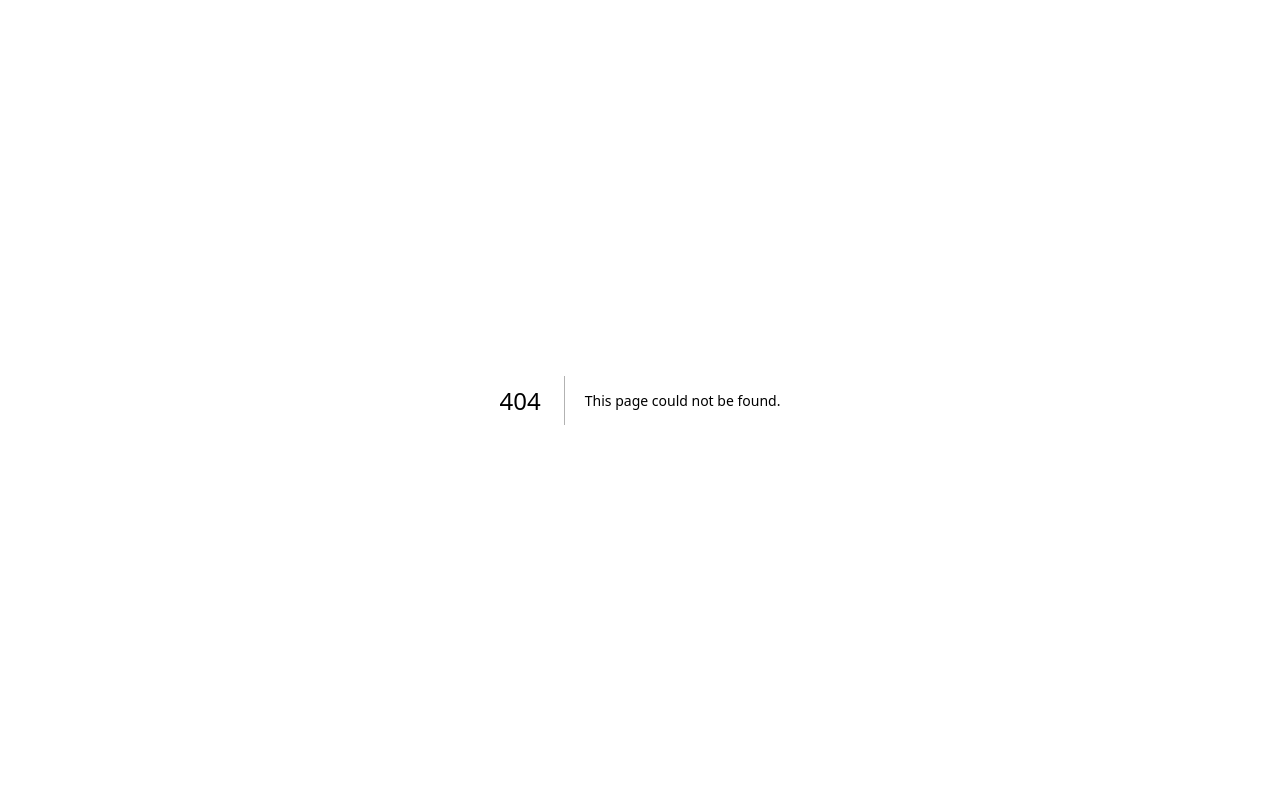
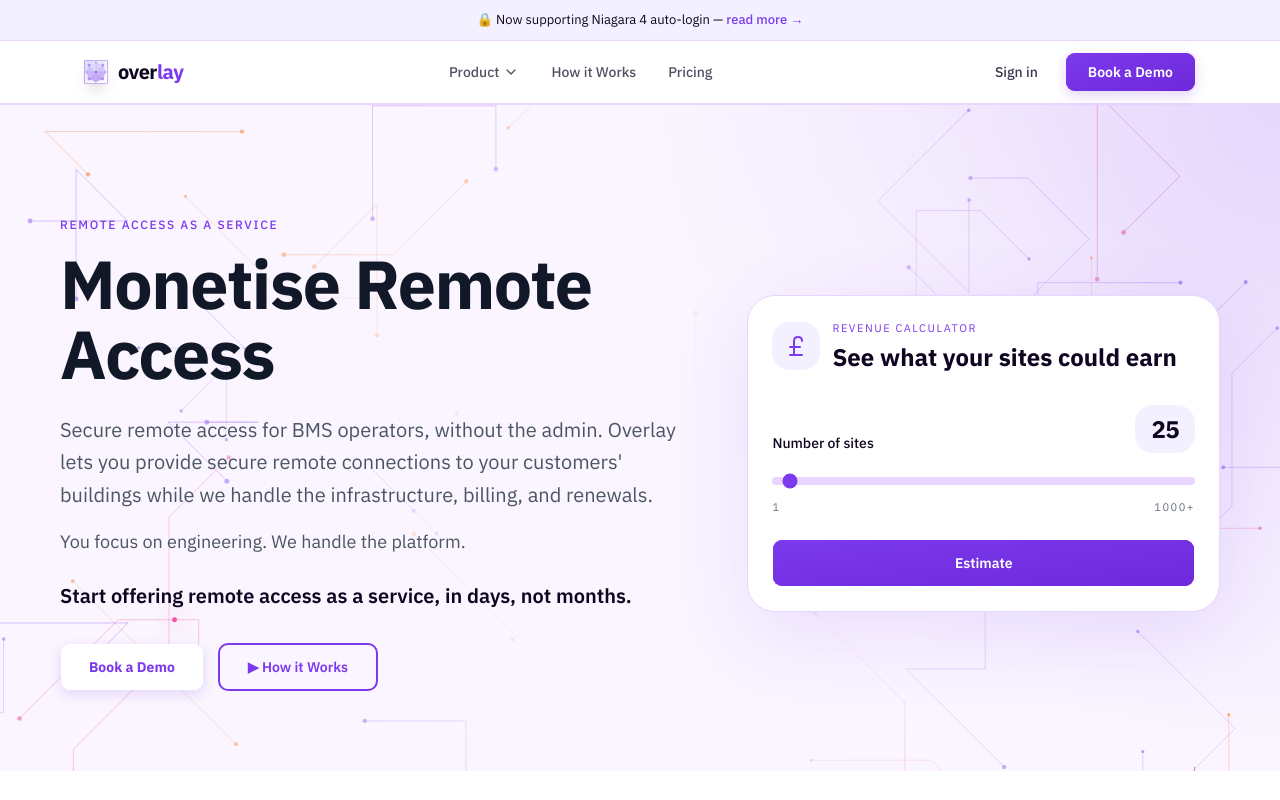
Before and after one commit to michaelbironneau/overlay-website, a Next.js app: page /monetise-remote-access in a window 1280 px wide. Before the commit this address had no page. Shown: the top 800 px of the page. Built offline with nearby package versions, Linux system fonts and the light colour scheme.

Commit message:
Fix copy and styling of monetisation page

```diff
--- a/src/app/monetize-remote-access/page.tsx
+++ b/src/app/monetise-remote-access/page.tsx
@@ -6,25 +6,25 @@ import { FeatureRow } from "@/components/sections/feature-row";
 import { FinalCTA } from "@/components/sections/final-cta";
 import {
   ManagedPlatformSection,
-  MonetizeRemoteAccessHero,
+  MonetiseRemoteAccessHero,
   RemoteAccessProblemSection,
   RemoteServiceGrowthSection,
-} from "@/components/sections/monetize-remote-access";
+} from "@/components/sections/monetise-remote-access";
 import { OnboardingSteps } from "@/components/sections/onboarding";
 import { SecuritySection } from "@/components/sections/security";
 
 export const metadata: Metadata = {
-  title: "Monetize Remote Access | Overlay",
+  title: "Monetise Remote Access | Overlay",
   description:
     "Turn building remote access into a secure recurring service with Overlay handling the infrastructure, billing, and renewals.",
 };
 
-export default function MonetizeRemoteAccessPage() {
+export default function MonetiseRemoteAccessPage() {
   return (
     <main className="min-h-screen">
       <Announcement />
       <Header />
-      <MonetizeRemoteAccessHero />
+      <MonetiseRemoteAccessHero />
       <RemoteAccessProblemSection />
 
       <FeatureRow
--- a/src/app/page.tsx
+++ b/src/app/page.tsx
@@ -49,8 +49,8 @@ export default function Home() {
           "High-margin recurring revenue from digital services",
           "Ready-made sales collateral to close faster"
         ]}
-        ctaText="See how bureaus monetize access →"
-        ctaHref="/monetize-remote-access"
+        ctaText="See how bureaus monetise access →"
+        ctaHref="/monetise-remote-access"
         imageSrc="/images/revenue.png"
         imageAlt="Customer portal"
         reverse
--- a/src/components/layout/header.tsx
+++ b/src/components/layout/header.tsx
@@ -100,7 +100,12 @@ export function Header() {
 
         <div className="flex items-center gap-2.5">
           <div className="hidden items-center gap-2.5 md:flex">
-            <Button variant="ghost" className="h-9 px-4 text-sm font-medium text-[#0F0520] opacity-80">
+            <Button
+              render={<a href="https://app.overlay.ws" target="_blank" rel="noreferrer" />}
+              nativeButton={false}
+              variant="ghost"
+              className="h-9 px-4 text-sm font-medium text-[#0F0520] opacity-80"
+            >
               Sign in
             </Button>
             <Button className="h-10 px-5.5 font-semibold text-white shadow-[0_4px_12px_rgba(124,58,237,0.2)] transition-all hover:shadow-[0_6px_16px_rgba(124,58,237,0.3)] bg-linear-to-br from-[#7C3AED] to-[#6D28D9]">
--- a/src/components/layout/mobile-menu.tsx
+++ b/src/components/layout/mobile-menu.tsx
@@ -131,7 +131,12 @@ export function MobileMenu() {
                             ))}
 
                             <motion.div variants={linkVariants} className="w-full pt-8 flex flex-col gap-4">
-                                <Button variant="ghost" className="text-lg font-medium text-[#0F0520] h-12">
+                                <Button
+                                    render={<a href="https://app.overlay.ws" target="_blank" rel="noreferrer" />}
+                                    nativeButton={false}
+                                    variant="ghost"
+                                    className="text-lg font-medium text-[#0F0520] h-12"
+                                >
                                     Sign in
                                 </Button>
                                 <Button className="bg-linear-to-br from-[#7C3AED] to-[#6D28D9] text-white shadow-lg h-14 font-bold text-lg">
--- a/src/components/layout/nav-config.ts
+++ b/src/components/layout/nav-config.ts
@@ -17,8 +17,8 @@ export const productNavItems: NavChildItem[] = [
     description: "Connect to any site with a single login.",
   },
   {
-    href: "/monetize-remote-access",
-    label: "Monetize Remote Access",
+    href: "/monetise-remote-access",
+    label: "Monetise Remote Access",
     description: "Turn remote connectivity into a managed recurring service.",
   },
 ];
@@ -36,8 +36,4 @@ export const primaryNavItems: NavItem[] = [
     href: "/#pricing",
     label: "Pricing",
   },
-  {
-    href: "/#solutions",
-    label: "Solutions",
-  },
 ];
--- a/src/components/sections/monetize-remote-access.tsx
+++ b/src/components/sections/monetise-remote-access.tsx
@@ -55,7 +55,7 @@ const growthItems = [
   "Secure integration with customer IT environments",
 ];
 
-export function MonetizeRemoteAccessHero() {
+export function MonetiseRemoteAccessHero() {
   return (
     <section className="relative overflow-hidden bg-[#FAF5FF] px-6 pb-20 pt-24 md:pt-28">
       <HeroAnimation />
@@ -67,7 +67,7 @@ export function MonetizeRemoteAccessHero() {
             Remote Access as a Service
           </p>
           <h1 className="font-display text-[40px] font-extrabold leading-[1.04] tracking-[-1.4px] text-[#111827] md:text-[68px]">
-            Monetize Remote Access
+            Monetise Remote Access
           </h1>
           <p className="mt-6 max-w-[640px] text-lg leading-relaxed text-[#4B5563] md:text-[20px]">
             Secure remote access for BMS operators, without the admin. Overlay lets you provide
@@ -238,7 +238,7 @@ export function RemoteAccessProblemSection() {
           </h2>
           <p className="mt-5 text-lg leading-relaxed text-[#6B7280]">
             Most BMS operators already provide remote access in some form. The issue is that it is
-            usually unmanaged, insecure, and difficult to monetize.
+            usually unmanaged, insecure, and difficult to monetise.
           </p>
         </div>
 
```
